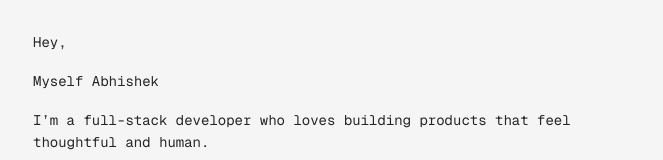
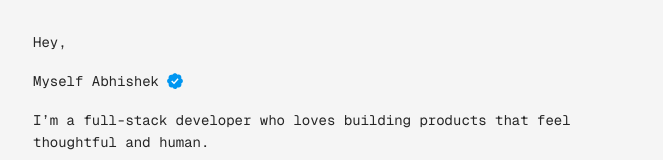
Before and after one commit to abhix4/portfolio, a Next.js app: page / in a window 1280 px wide. Shown: the part 148-308 px from the top of the page, without its empty margins (307-970 px from the left). Built offline with nearby package versions, Linux system fonts and the light colour scheme.

Commit message:
add blue tick

```diff
--- a/app/_components/Hero.tsx
+++ b/app/_components/Hero.tsx
@@ -67,9 +67,27 @@ export default function Hero() {
               initial="hidden"
               animate="visible"
               custom={2}
-              className="leading-relaxed tracking-normal text-neutral-800 font-mono"
+              className="leading-relaxed flex gap-2 items-center tracking-normal text-neutral-800 font-mono"
             >
-              Myself Abhishek <br />
+              Myself Abhishek
+              <svg
+                viewBox="0 0 256 256"
+                width="16"
+                height="16"
+                xmlns="http://www.w3.org/2000/svg"
+              >
+                <g transform="translate(1.4066 1.4066) scale(2.81 2.81)">
+                  <path
+                    d="M 30.091 10.131 L 30.091 10.131 c 5.28 -13.046 23.695 -13.207 29.202 -0.255 l 0 0 l 0 0 c 12.959 -5.491 26.093 7.416 20.829 20.469 l 0 0 l 0 0 c 13.046 5.28 13.207 23.695 0.255 29.202 l 0 0 l 0 0 c 5.491 12.959 -7.416 26.093 -20.469 20.829 l 0 0 l 0 0 c -5.28 13.046 -23.695 13.207 -29.202 0.255 l 0 0 l 0 0 C 17.748 86.122 4.613 73.215 9.878 60.162 l 0 0 l 0 0 C -3.169 54.881 -3.33 36.467 9.623 30.96 l 0 0 l 0 0 C 4.131 18.001 17.038 4.866 30.091 10.131 z"
+                    fill="#0096F1"
+                  />
+                  <polygon
+                    points="39.66,63.79 23.36,47.76 28.97,42.05 39.3,52.21 59.6,29.58 65.56,34.93"
+                    fill="#FFFFFF"
+                  />
+                </g>
+              </svg>
+              <br />
             </motion.p>
             <motion.p
               variants={fadeUpVariants}
@@ -105,7 +123,9 @@ export default function Hero() {
         </h2>
         <CareerCard />
         <h1 className="text-lg py-6 uppercase tracking-tight font-mono text-neutral-800">
-          <a href="/opensource" className=''>OSS Contributions <span className="text-xs">[More]</span></a>
+          <a href="/opensource" className="">
+            OSS Contributions <span className="text-xs">[More]</span>
+          </a>
         </h1>
 
         <div className="flex flex-wrap justify-start items-center gap-2 mb-6 ">
--- a/app/_components/OpenSource.tsx
+++ b/app/_components/OpenSource.tsx
@@ -16,7 +16,7 @@ export default function Opensource({
       <div className="flex   gap-3 sm:gap-2 sm:items-start items-start ">
         <BiGitPullRequest size={16} className="mt-1 text-neutral-600 z-20" />
 
-        <div className=''>
+        <div className="">
           <p className="font-mono text-sm hover:underline text-neutral-800">
             <a href={url}>{title}</a>
           </p>
--- a/app/layout.tsx
+++ b/app/layout.tsx
@@ -2,7 +2,7 @@ import type { Metadata } from 'next';
 import { Geist_Mono, Inter } from 'next/font/google';
 import './globals.css';
 import NavBar from './_components/Navbar';
-import { Analytics } from "@vercel/analytics/next"
+import { Analytics } from '@vercel/analytics/next';
 
 const inter = Inter({
   subsets: ['latin'],
@@ -15,7 +15,7 @@ const geistMono = Geist_Mono({
 });
 
 export const metadata: Metadata = {
-  title:  'Abhishek | Portfolio',
+  title: 'Abhishek | Portfolio',
   description:
     'Just vibin’ through code, shipping small PRs and building cool stuff 🚀✨',
   openGraph: {
@@ -46,7 +46,7 @@ export default function RootLayout({
         <NavBar />
         {children}
       </body>
-      <Analytics/>
+      <Analytics />
     </html>
   );
 }
--- a/app/opensource/page.tsx
+++ b/app/opensource/page.tsx
@@ -33,7 +33,6 @@ export const metadata: Metadata = {
 export default function CareersPage() {
   return (
     <div>
-
       <h1 className="text-lg py-6 uppercase tracking-tight font-mono">
         OSS Contributions <span></span>
       </h1>
@@ -55,7 +54,6 @@ export default function CareersPage() {
         ))}
       </div>
 
-
       <div className="relative flex flex-col mt-12 py-5">
         {contributions.map((contribution, index) => (
           <Opensource
@@ -69,7 +67,7 @@ export default function CareersPage() {
         <div className="pointer-events-none absolute inset-x-0 bottom-0 h-16 bg-gradient-to-t from-neutral-100 to-transparent"></div>
       </div>
 
-      <Footer/>
+      <Footer />
     </div>
   );
 }
--- a/constants/index.ts
+++ b/constants/index.ts
@@ -504,7 +504,7 @@ export const images = [
 ];
 
 export const projects = [
-    {
+  {
     title: 'bondify.art',
     link: 'https://bondify.art/',
     url: '/assets/p.png',
```
Also changed, not shown: app/projects/page.tsx (+3 -4 lines), 1 other file (tests, documents, lock files or other folders). Lines whose indentation alone changed are shown as unchanged.
